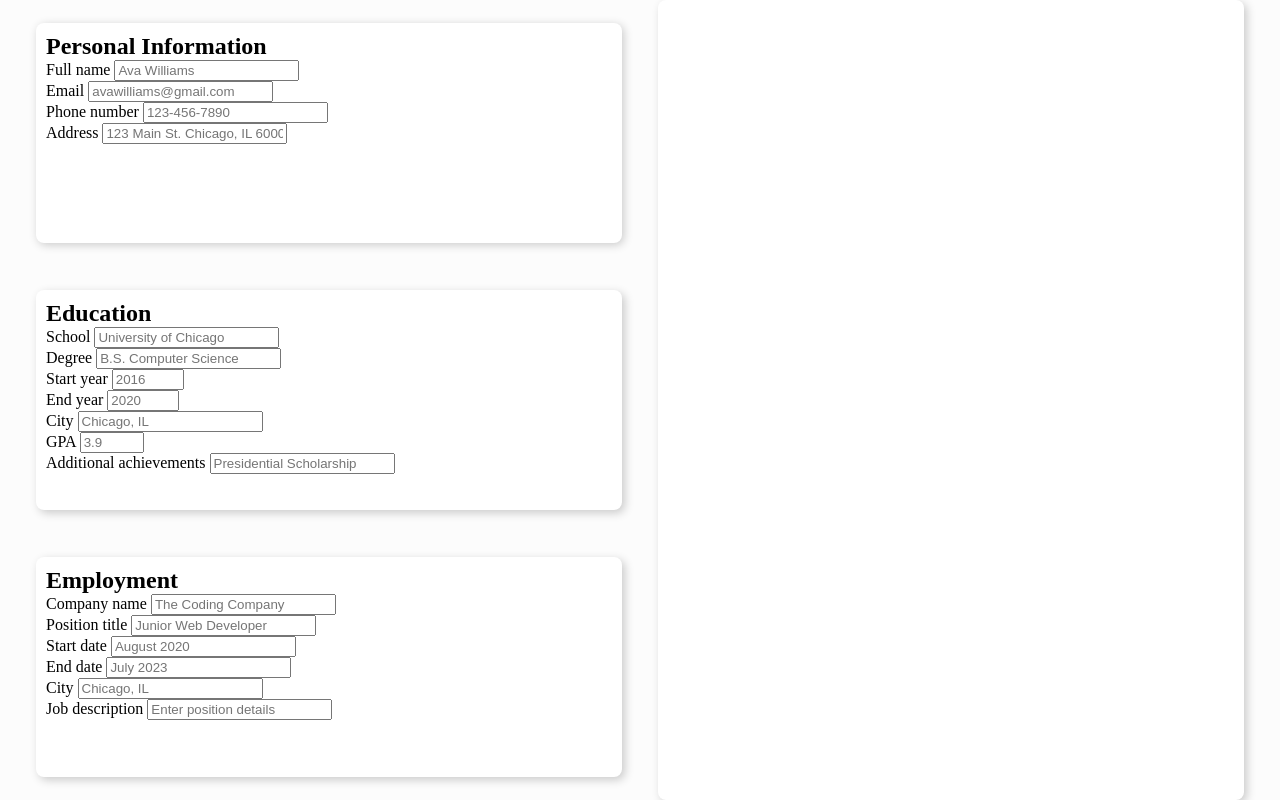
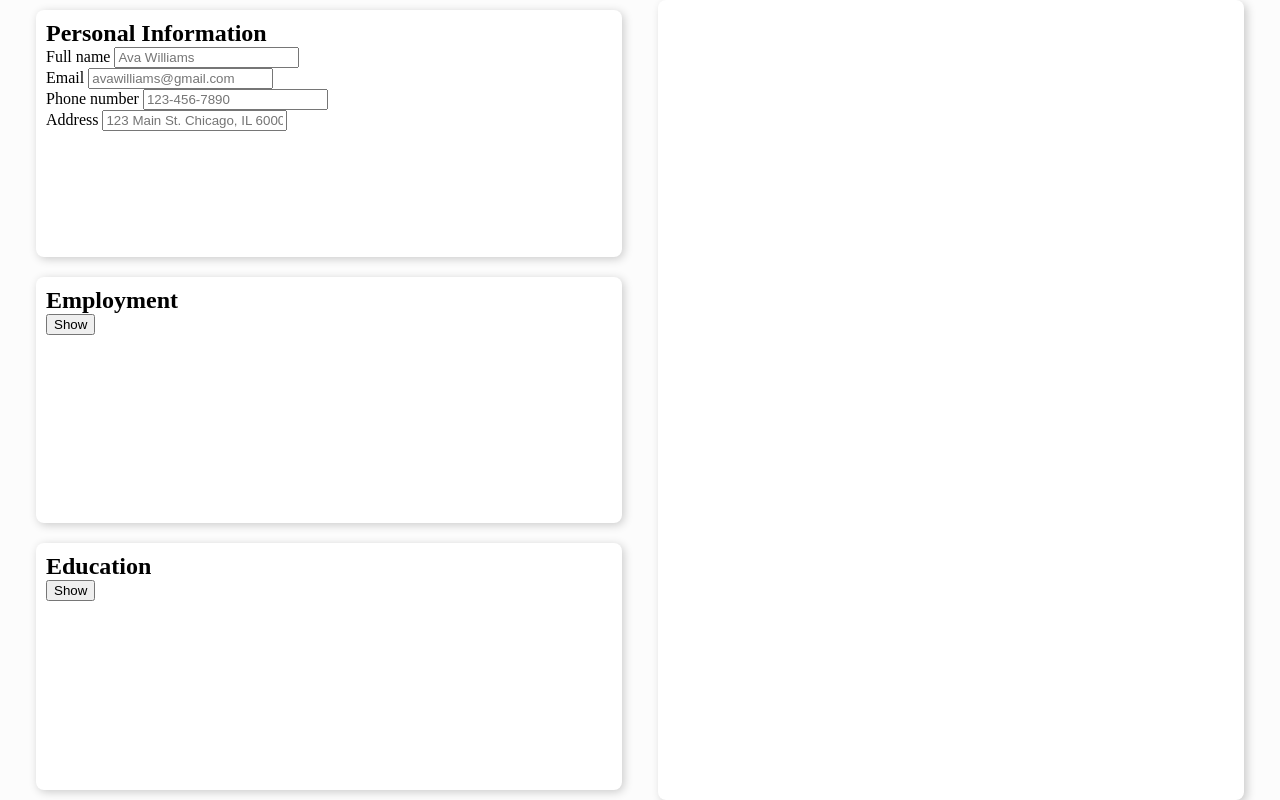
Before and after one commit to itsdavehimself/top-react-cv, a React (Vite) app: page / in a window 1280 px wide. Built offline with nearby package versions, Linux system fonts and the light colour scheme.

Commit message:
Consolidate input panels into single component

```diff
--- a/src/App.css
+++ b/src/App.css
@@ -10,26 +10,17 @@ h2 {
 }
 
 .user-forms {
-  display: grid;
-  align-items: center;
-  height: auto;
-  grid-template-rows: repeat(3, 1fr);
+  display: flex;
+  flex-direction: column;
 }
 
-.education {
-  height: 200px;
+.input-panel {
   border-radius: 8px;
   background-color: #fff;
-  box-shadow: 3px 3px 10px rgba(0, 0, 0, 0.2);
+  box-shadow: 2px 2px 10px rgba(0, 0, 0, 0.2);
   padding: 10px;
-}
-
-.employment {
-  height: 200px;
-  border-radius: 8px;
-  background-color: #fff;
-  box-shadow: 3px 3px 10px rgba(0, 0, 0, 0.2);
-  padding: 10px;
+  flex: 1;
+  margin: 10px 0;
 }
 
 .cv-display {
--- a/src/App.jsx
+++ b/src/App.jsx
@@ -1,16 +1,12 @@
-import PersonalInfo from './personal-info'
-import Education from './education'
-import Employment from './employment'
 import DisplayCV from './cv'
+import Accordion from './input-component'
 import './App.css'
 
 function App() {
   return (
     <div className='App'>
       <div className='user-forms'>
-        <PersonalInfo />
-        <Education />
-        <Employment />
+      <Accordion />
       </div>
       <div className='cv-display'>
         <DisplayCV />
--- a/src/education.jsx
+++ /dev/null
@@ -1,31 +0,0 @@
-import { useState } from "react";
-
-export default function Education() {
-  return (
-    <form className="education">
-      <h2>Education</h2>
-      <div className="education-input">
-        <label htmlFor="school">School </label>
-        <input type="text" id="school" name="school" placeholder="University of Chicago" />
-        <br></br>
-        <label htmlFor="degree">Degree </label>
-        <input type="text" id="degree" name="degree" placeholder="B.S. Computer Science"/>
-        <br></br>
-        <label htmlFor="start-year">Start year </label>
-        <input type="number" id="start-year" name="start-year" placeholder="2016" min="1900" max="2030"/>
-        <br></br>
-        <label htmlFor="end-year">End year </label>
-        <input type="number" id="end-year" name="end-year" placeholder="2020" min="1900" max="2030"/>
-        <br></br>
-        <label htmlFor="school-city">City </label>
-        <input type="text" id="school-city" name="school-city" placeholder="Chicago, IL"/>
-        <br></br>
-        <label htmlFor="gpa">GPA </label>
-        <input type="number" id="gpa" name="gpa" placeholder="3.9" step="0.1" min="0" max="4"/>
-        <br></br>
-        <label htmlFor="additional-achievement">Additional achievements </label>
-        <input type="text" id="additional-achievement" name="additional-achievement" placeholder="Presidential Scholarship" />
-      </div>
-    </form>
-  )
-}
--- a/src/employment.jsx
+++ /dev/null
@@ -1,28 +0,0 @@
-import { useState } from "react";
-
-export default function Employment() {
-  return (
-    <form className="employment">
-      <h2>Employment</h2>
-      <div className="employment-input">
-        <label htmlFor="company">Company name </label>
-        <input type="text" id="company" name="company" placeholder="The Coding Company" />
-        <br></br>
-        <label htmlFor="position">Position title </label>
-        <input type="text" id="position" name="position" placeholder="Junior Web Developer"/>
-        <br></br>
-        <label htmlFor="start-date">Start date </label>
-        <input type="text" id="start-date" name="start-date" placeholder="August 2020"/>
-        <br></br>
-        <label htmlFor="end-date">End date </label>
-        <input type="text" id="end-date" name="end-date" placeholder="July 2023"/>
-        <br></br>
-        <label htmlFor="company-city">City </label>
-        <input type="text" id="company-city" name="company-city" placeholder="Chicago, IL"/>
-        <br></br>
-        <label htmlFor="job-description">Job description </label>
-        <input type="text" id="job-description" name="job-description" placeholder="Enter position details" />
-      </div>
-    </form>
-  )
-}
--- /dev/null
+++ b/src/input-component.jsx
@@ -0,0 +1,107 @@
+import { useState } from 'react';
+
+export default function InputAccordion() {
+  const [activeIndex, setActiveIndex] = useState(0);
+  return (
+    <>
+      <Panel
+        title="Personal Information"
+        isActive={activeIndex === 0}
+        onShow={() => setActiveIndex(0)}
+      >
+        <form className="personal-info">
+          <div className="name-input">
+            <label htmlFor="name">Full name </label>
+            <input type="text" id="name" name="name" placeholder="Ava Williams" />
+            <br></br>
+            <label htmlFor="email">Email </label>
+            <input type="email" id="email" name="email" placeholder="avawilliams@gmail.com"/>
+            <br></br>
+            <label htmlFor="phone-number">Phone number </label>
+            <input type="tel" id="phone-number" name="phone-number" placeholder="123-456-7890"/>
+            <br></br>
+            <label htmlFor="address">Address </label>
+            <input type="text" id="address" name="address" placeholder="123 Main St. Chicago, IL 60007"/>
+          </div>
+        </form>
+      </Panel>
+      <Panel
+        title="Employment"
+        isActive={activeIndex === 1}
+        onShow={() => setActiveIndex(1)}
+      >
+      <form className="employment">
+        <div className="employment-input">
+          <label htmlFor="company">Company name </label>
+          <input type="text" id="company" name="company" placeholder="The Coding Company" />
+          <br></br>
+          <label htmlFor="position">Position title </label>
+          <input type="text" id="position" name="position" placeholder="Junior Web Developer"/>
+          <br></br>
+          <label htmlFor="start-date">Start date </label>
+          <input type="text" id="start-date" name="start-date" placeholder="August 2020"/>
+          <br></br>
+          <label htmlFor="end-date">End date </label>
+          <input type="text" id="end-date" name="end-date" placeholder="July 2023"/>
+          <br></br>
+          <label htmlFor="company-city">City </label>
+          <input type="text" id="company-city" name="company-city" placeholder="Chicago, IL"/>
+          <br></br>
+          <label htmlFor="job-description">Job description </label>
+          <input type="text" id="job-description" name="job-description" placeholder="Enter position details" />
+        </div>
+      </form>
+      </Panel>
+      <Panel
+        title="Education"
+        isActive={activeIndex === 2}
+        onShow={() => setActiveIndex(2)}
+      >
+        <form className="education">
+          <div className="education-input">
+            <label htmlFor="school">School </label>
+            <input type="text" id="school" name="school" placeholder="University of Chicago" />
+            <br></br>
+            <label htmlFor="degree">Degree </label>
+            <input type="text" id="degree" name="degree" placeholder="B.S. Computer Science"/>
+            <br></br>
+            <label htmlFor="start-year">Start year </label>
+            <input type="number" id="start-year" name="start-year" placeholder="2016" min="1900" max="2030"/>
+            <br></br>
+            <label htmlFor="end-year">End year </label>
+            <input type="number" id="end-year" name="end-year" placeholder="2020" min="1900" max="2030"/>
+            <br></br>
+            <label htmlFor="school-city">City </label>
+            <input type="text" id="school-city" name="school-city" placeholder="Chicago, IL"/>
+            <br></br>
+            <label htmlFor="gpa">GPA </label>
+            <input type="number" id="gpa" name="gpa" placeholder="3.9" step="0.1" min="0" max="4"/>
+            <br></br>
+            <label htmlFor="additional-achievement">Additional achievements </label>
+            <input type="text" id="additional-achievement" name="additional-achievement" placeholder="Presidential Scholarship" />
+          </div>
+        </form>
+      </Panel>
+    </>
+  );
+}
+
+function Panel({
+  title,
+  children,
+  isActive,
+  onShow
+}) {
+  return (
+    <section className="input-panel">
+      <h2>{title}</h2>
+      {isActive ? (
+        <div>{children}</div>
+      ) : (
+        <button onClick={onShow}>
+          Show
+        </button>
+      )}
+    </section>
+  );
+}
--- a/src/personal-info.css
+++ /dev/null
@@ -1,7 +0,0 @@
-.personal-info {
-  height: 200px;
-  border-radius: 8px;
-  background-color: #fff;
-  box-shadow: 2px 2px 10px rgba(0, 0, 0, 0.2);
-  padding: 10px;
-}
--- a/src/personal-info.jsx
+++ /dev/null
@@ -1,23 +0,0 @@
-import { useState } from "react";
-import './personal-info.css'
-
-export default function PersonalInfo() {
-  return (
-    <form className="personal-info">
-      <h2>Personal Information</h2>
-      <div className="name-input">
-        <label htmlFor="name">Full name </label>
-        <input type="text" id="name" name="name" placeholder="Ava Williams" />
-        <br></br>
-        <label htmlFor="email">Email </label>
-        <input type="email" id="email" name="email" placeholder="avawilliams@gmail.com"/>
-        <br></br>
-        <label htmlFor="phone-number">Phone number </label>
-        <input type="tel" id="phone-number" name="phone-number" placeholder="123-456-7890"/>
-        <br></br>
-        <label htmlFor="address">Address </label>
-        <input type="text" id="address" name="address" placeholder="123 Main St. Chicago, IL 60007"/>
-      </div>
-    </form>
-  )
-}
```
